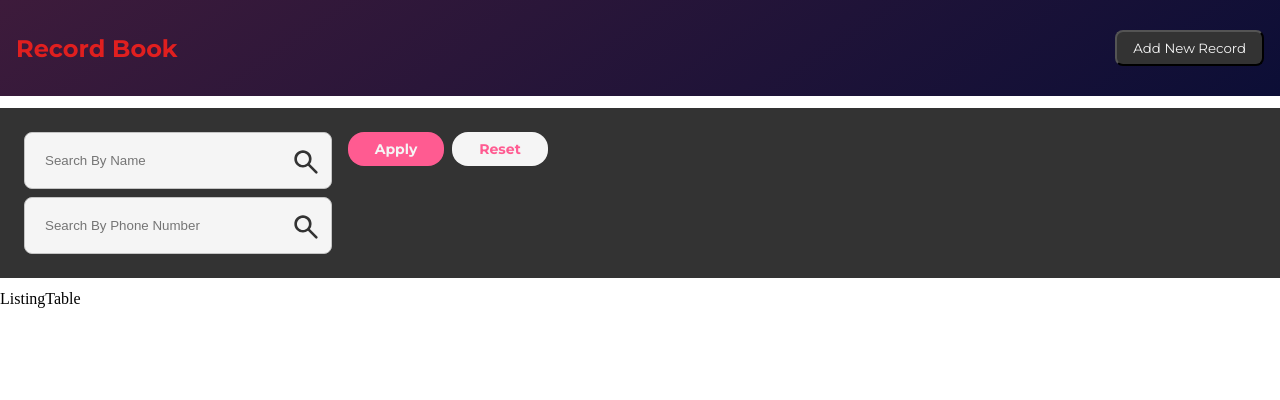
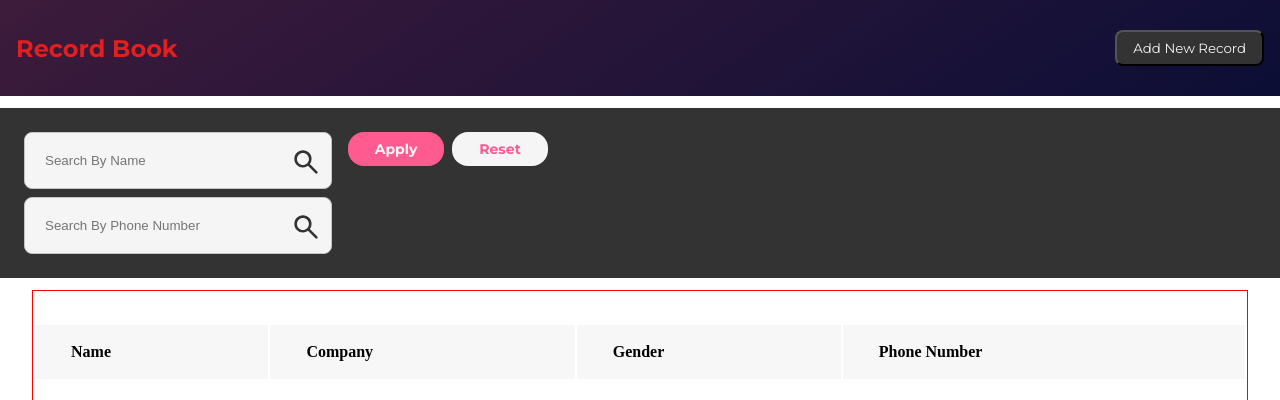
Before and after one commit to dev-enforced/record-book, a React (Vite) app: page / in a window 1280 px wide. Shown: the top 400 px of the page. Built offline with nearby package versions, Linux system fonts and the light colour scheme.

Commit message:
refactor: :recycle: Introduced recordlisting table rows

```diff
--- a/src/components/RecordListingTable/RecordListingTable.module.css
+++ b/src/components/RecordListingTable/RecordListingTable.module.css
@@ -0,0 +1,34 @@
+.record_listing_table_wrapper {
+  padding: 2rem 0;
+  margin: 0 2rem;
+  border: 1px solid red;
+}
+
+.record_listing_table {
+  width: 100%;
+}
+
+.record_listing_table_header {
+  background-color: #f7f7f7;
+  border-top-width: 1px;
+  border-bottom-width: 1px;
+  border-color: #d9d9d9;
+}
+
+.record_listing_table_header_row {
+  text-align: left;
+}
+
+.record_listing_table_header_column_wrapper {
+  padding: 10px 0 10px 1.5rem;
+  position: relative;
+  user-select: none;
+}
+
+.record_listing_table_header_column_wrapper > span {
+  display: flex;
+  justify-content: space-between;
+  gap: 4px;
+  width: fit-content;
+  padding: 8px 12px;
+}
--- a/src/components/RecordListingTable/RecordListingTable.tsx
+++ b/src/components/RecordListingTable/RecordListingTable.tsx
@@ -1,5 +1,34 @@
+import { RECORDS_LISTING_COLUMNS } from "@/data/recordsListing.config";
+import styles from "./RecordListingTable.module.css";
+
+const RecordListingTableColumns = () => {
+  return (
+    <thead className={styles.record_listing_table_header}>
+      <tr className={styles.record_listing_table_header_row}>
+        {RECORDS_LISTING_COLUMNS.map(({ label, value }) => {
+          return (
+            <th
+              key={`${label}-${value}`}
+              className={styles.record_listing_table_header_column_wrapper}
+            >
+              <span>{label}</span>
+            </th>
+          );
+        })}
+      </tr>
+    </thead>
+  );
+};
+
 const RecordListingTable = () => {
-  return <div>ListingTable</div>;
+  return (
+    <section className={styles.record_listing_table_wrapper}>
+      <table className={styles.record_listing_table}>
+        <RecordListingTableColumns />
+        <tbody></tbody>
+      </table>
+    </section>
+  );
 };
 
 export default RecordListingTable;
```
